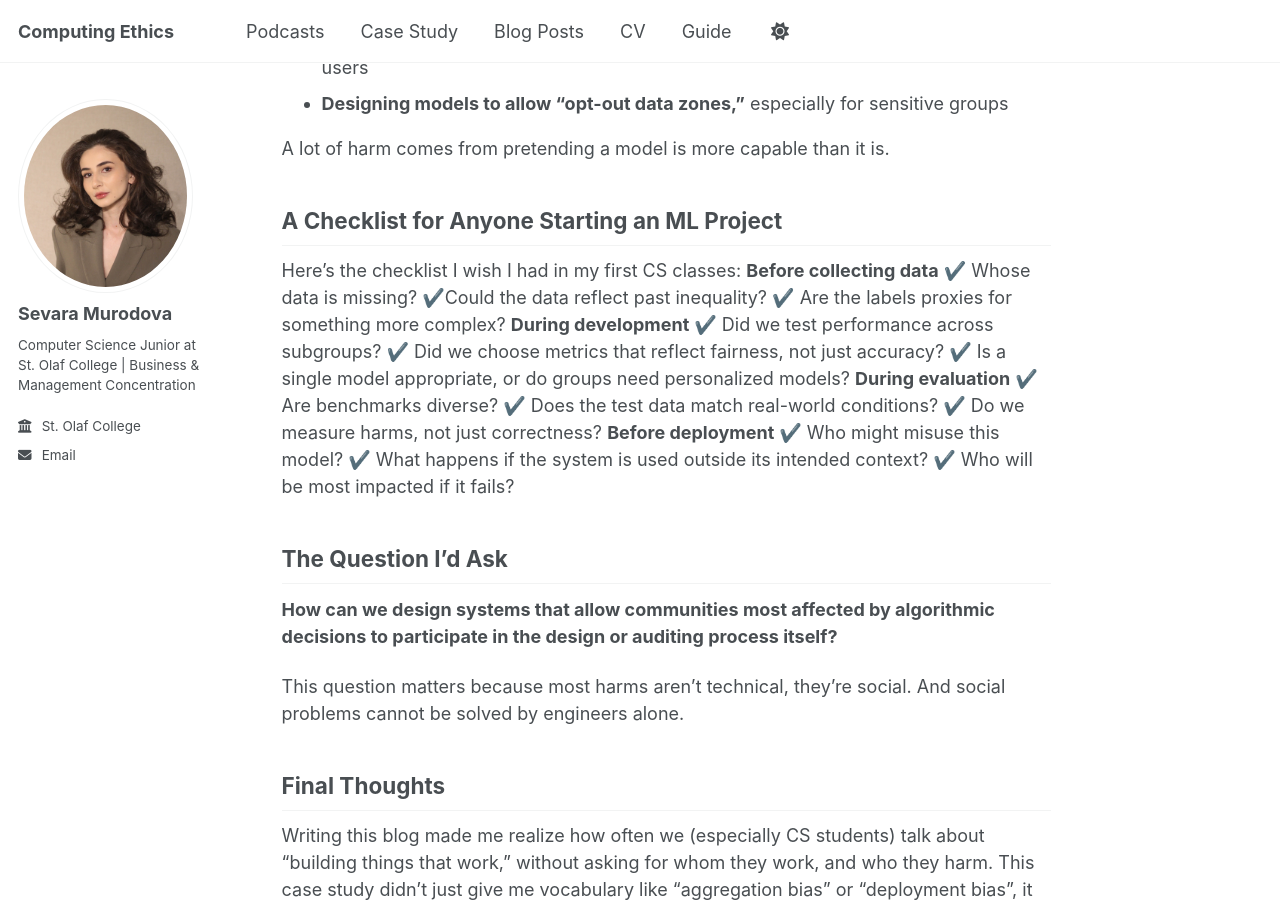
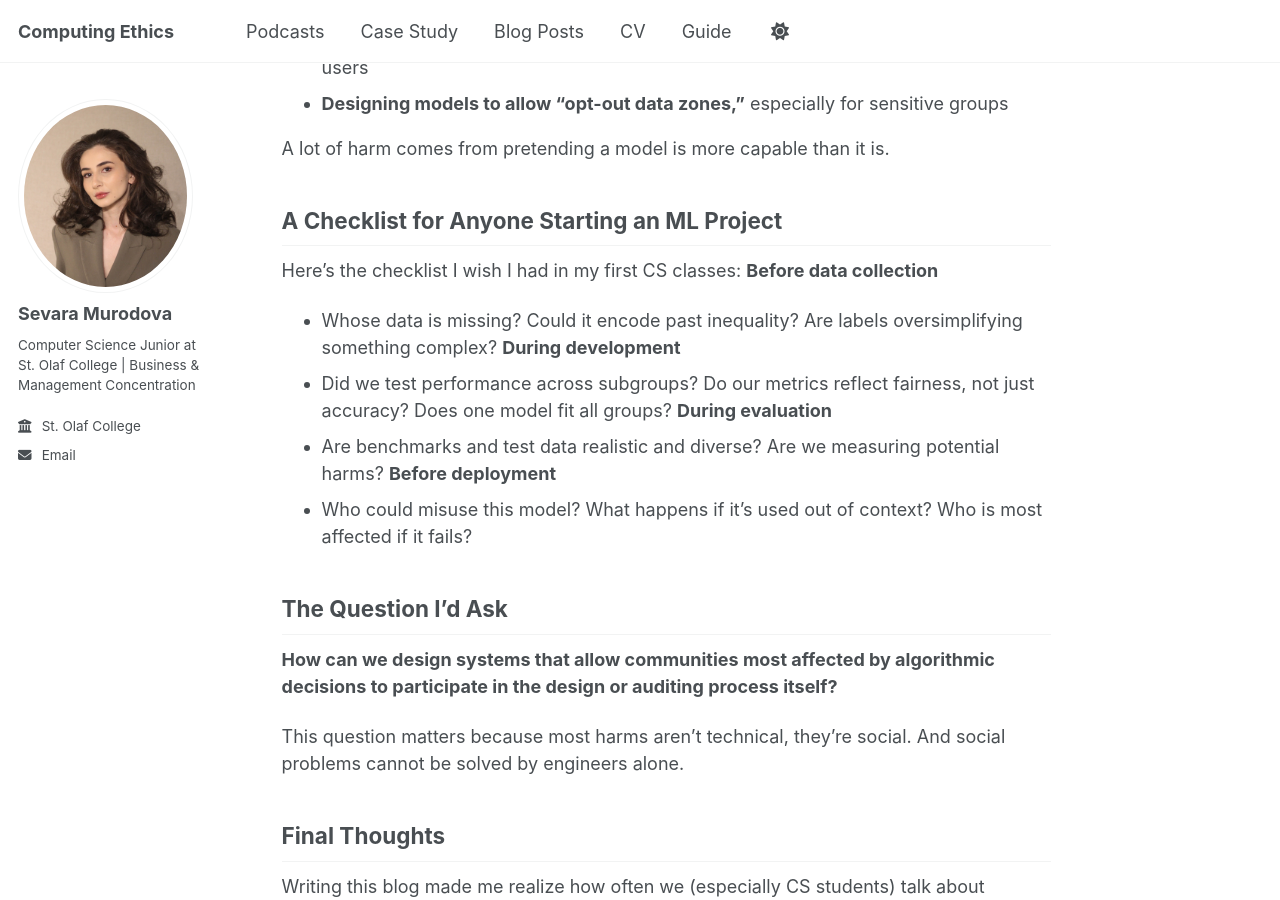
Before and after one commit to sevvara/ethics_fall2025, a Jekyll site: the page built from _posts/2025-10-30-BIAS-post-2.md, in a window 1280 px wide and 900 px high, scrolled down 2961 px. Built offline with Jekyll 4.4.1, drawn with Linux system fonts in a browser that asks for light colours; a script that is not in the unit is left out.

Commit message:
small fix

```diff
--- a/_posts/2025-10-30-BIAS-post-2.md
+++ b/_posts/2025-10-30-BIAS-post-2.md
@@ -68,22 +68,14 @@ A lot of harm comes from pretending a model is more capable than it is.
 
 ## A Checklist for Anyone Starting an ML Project
 Here’s the checklist I wish I had in my first CS classes:
-**Before collecting data**
-✔️ Whose data is missing?
-✔️Could the data reflect past inequality?
-✔️ Are the labels proxies for something more complex?
+**Before data collection**
+- Whose data is missing? Could it encode past inequality? Are labels oversimplifying something complex?
 **During development**
-✔️ Did we test performance across subgroups?
-✔️ Did we choose metrics that reflect fairness, not just accuracy?
-✔️ Is a single model appropriate, or do groups need personalized models?
+- Did we test performance across subgroups? Do our metrics reflect fairness, not just accuracy? Does one model fit all groups?
 **During evaluation**
-✔️ Are benchmarks diverse?
-✔️ Does the test data match real-world conditions?
-✔️ Do we measure harms, not just correctness?
+- Are benchmarks and test data realistic and diverse? Are we measuring potential harms?
 **Before deployment**
-✔️ Who might misuse this model?
-✔️ What happens if the system is used outside its intended context?
-✔️ Who will be most impacted if it fails?
+- Who could misuse this model? What happens if it’s used out of context? Who is most affected if it fails?
 
 ## The Question I'd Ask
 **How can we design systems that allow communities most affected by algorithmic decisions to participate in the design or auditing process itself?**
```
Also changed, not shown: _posts/2025-10-24-BIAS-post-1.md (+1 -1 lines).
